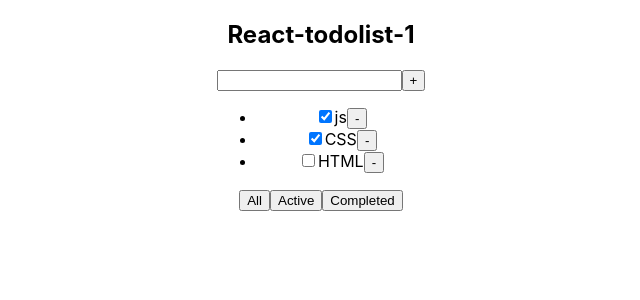
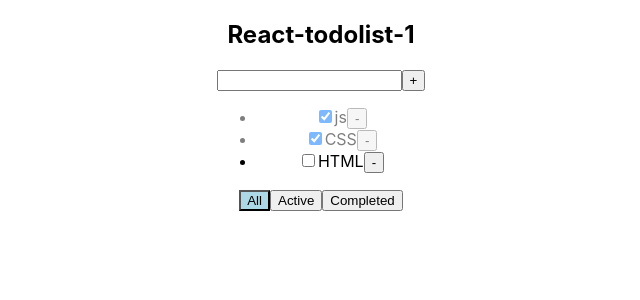
Before and after one commit to Mikhail326/TodoList-react-ts, a React (Create React App) app: page / in a window 1280 px wide. Shown: the top 300 px of the page, without its empty margins (319-959 px from the left). Built offline with nearby package versions, Linux system fonts and the light colour scheme.

Commit message:
lesson 4

```diff
--- a/src/App.css
+++ b/src/App.css
@@ -5,38 +5,15 @@
   align-items: center;
   justify-content: space-around;
 }
-
-.App-logo {
-  height: 40vmin;
-  pointer-events: none;
+.error {
+  border: 1px solid red;
 }
-
-@media (prefers-reduced-motion: no-preference) {
-  .App-logo {
-    animation: App-logo-spin infinite 20s linear;
-  }
+.error-message {
+  color: red;
 }
-
-.App-header {
-  background-color: #282c34;
-  min-height: 100vh;
-  display: flex;
-  flex-direction: column;
-  align-items: center;
-  justify-content: center;
-  font-size: calc(10px + 2vmin);
-  color: white;
+.active-status-filter {
+  background-color: lightblue;
 }
-
-.App-link {
-  color: #61dafb;
+.is-done {
+  opacity: 0.5;
 }
-
-@keyframes App-logo-spin {
-  from {
-    transform: rotate(0deg);
-  }
-  to {
-    transform: rotate(360deg);
-  }
-}
--- a/src/App.tsx
+++ b/src/App.tsx
@@ -32,6 +32,14 @@ function App() {
     setTasks1(newArrTasks)
   }
 
+  const changeTaskStatus = (id:string, status: boolean) => {
+    const task = tasks1.find(el => el.id === id)
+    if(task) {
+      task.isDone = status
+    }
+    setTasks1([...tasks1])
+  }
+
   if (filter === 'completed') {
     tasksForTodolist = tasks1.filter(el => el.isDone)
   }
@@ -46,6 +54,8 @@ function App() {
         removeTask={removeTask}
         changeStatusFilter={changeStatusFilter}
         addTask = {addTask}
+        changeTaskStatus={changeTaskStatus}
+        filter={filter}
       />
     </div>
   );
--- a/src/components/TodoList/TodoList.tsx
+++ b/src/components/TodoList/TodoList.tsx
@@ -10,26 +10,35 @@ export type TasksType = {
 type PropsType = {
   title: string
   tasks: Array<TasksType>
+  filter:TypeFilterTask
   removeTask: (id: string) => void
   changeStatusFilter: (status: TypeFilterTask) => void
   addTask: (title: string) => void
+  changeTaskStatus: (id: string, status: boolean) => void
 }
 
 function TodoList(props: PropsType) {
 
   const [titleNewtask, setTitleNewTask] = useState('')
+  const [error, setError] = useState('')
+
   const onChangeHandler = (e: ChangeEvent<HTMLInputElement>) => {
     setTitleNewTask(e.currentTarget.value)
   }
   const onKeyPressHandler = (e: KeyboardEvent<HTMLInputElement>) => {
+    setError('')
     if (e.charCode === 13) {
       props.addTask(titleNewtask)
       setTitleNewTask('')
     }
   }
   const addTask = () => {
+   if(titleNewtask.trim() !== '') {
     props.addTask(titleNewtask)
     setTitleNewTask('')
+   } else {
+    setError('Titlte is required')
+   }
   }
   const changeStatusFilterAll = () => props.changeStatusFilter('all')
   const changeStatusFilterActive = () => props.changeStatusFilter('active')
@@ -39,8 +48,12 @@ function TodoList(props: PropsType) {
     <div>
       <h2>{props.title}</h2>
       <div>
-        <input value={titleNewtask} onChange={onChangeHandler} onKeyPress={onKeyPressHandler} />
+        <input  value={titleNewtask}
+        onChange={onChangeHandler}
+        onKeyPress={onKeyPressHandler}
+        className={error ? 'error' : ''}/>
         <button onClick={addTask}>+</button>
+       {error &&  <div className='error-message' >{error}</div>}
       </div>
       <div>
         <ul>
@@ -48,7 +61,10 @@ function TodoList(props: PropsType) {
             const removeTaskHandler = () => {
               props.removeTask(t.id)
             }
-            return <li key={t.id}><input type="checkbox" checked={t.isDone} />
+            const changeTaskStatusHander = (e: ChangeEvent<HTMLInputElement>) => {
+              props.changeTaskStatus(t.id, e.currentTarget.checked)
+            }
+            return <li key={t.id} className={t.isDone ? 'is-done': ''}><input type="checkbox" checked={t.isDone} onChange={changeTaskStatusHander} />
               <span>{t.title}</span>
               <button onClick={removeTaskHandler}>-</button>
             </li>
@@ -56,9 +72,12 @@ function TodoList(props: PropsType) {
         </ul>
       </div>
       <div>
-        <button onClick={changeStatusFilterAll}>All</button>
-        <button onClick={changeStatusFilterActive}>Active</button>
-        <button onClick={changeStatusFilterCompleted}>Completed</button>
+        <button className={props.filter === 'all' ? 'active-status-filter': ''}
+        onClick={changeStatusFilterAll}>All</button>
+        <button className={props.filter === 'active' ? 'active-status-filter': ''}
+        onClick={changeStatusFilterActive}>Active</button>
+        <button className={props.filter === 'completed' ? 'active-status-filter': ''}
+        onClick={changeStatusFilterCompleted}>Completed</button>
       </div>
     </div>
   );
```
